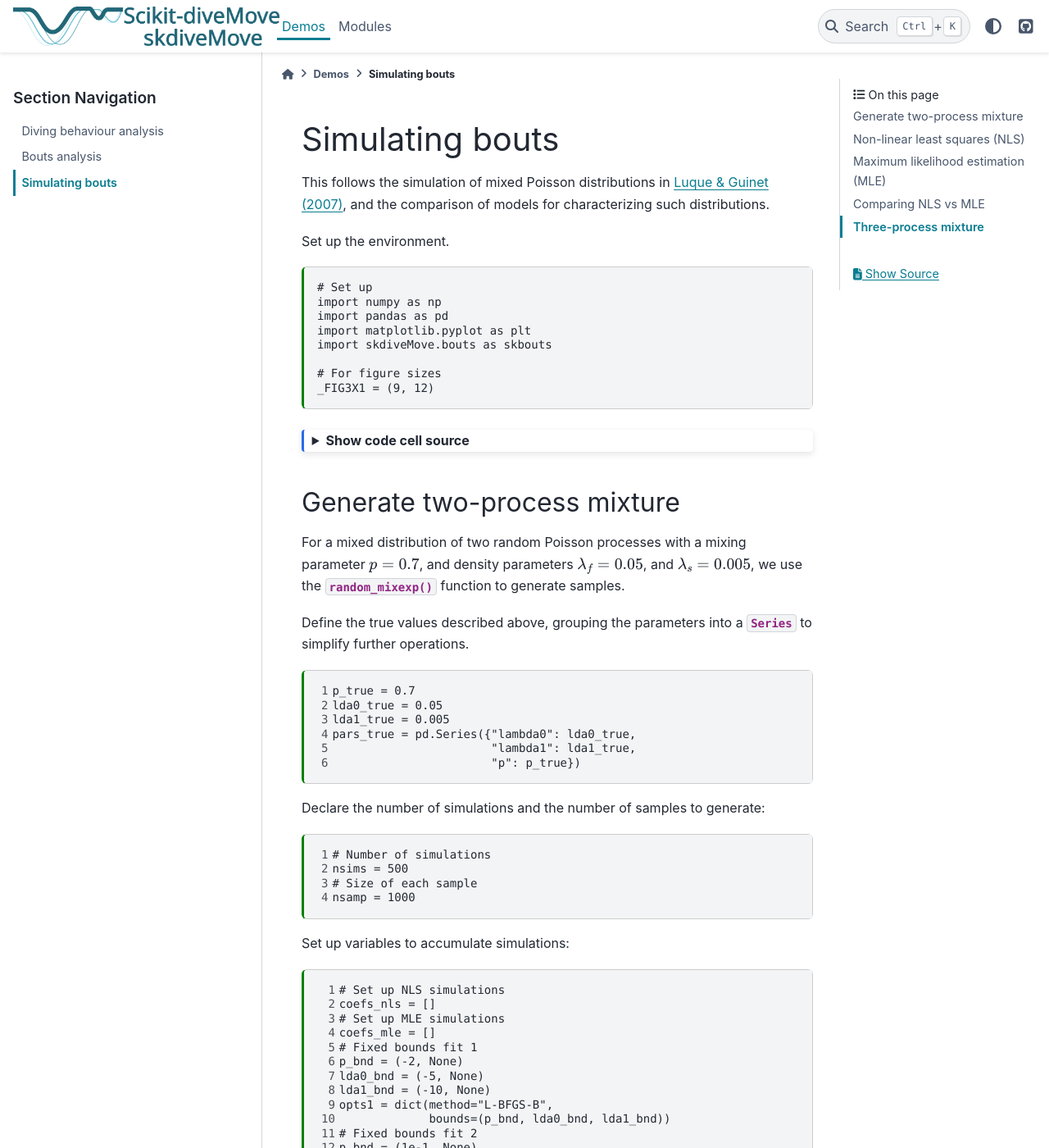
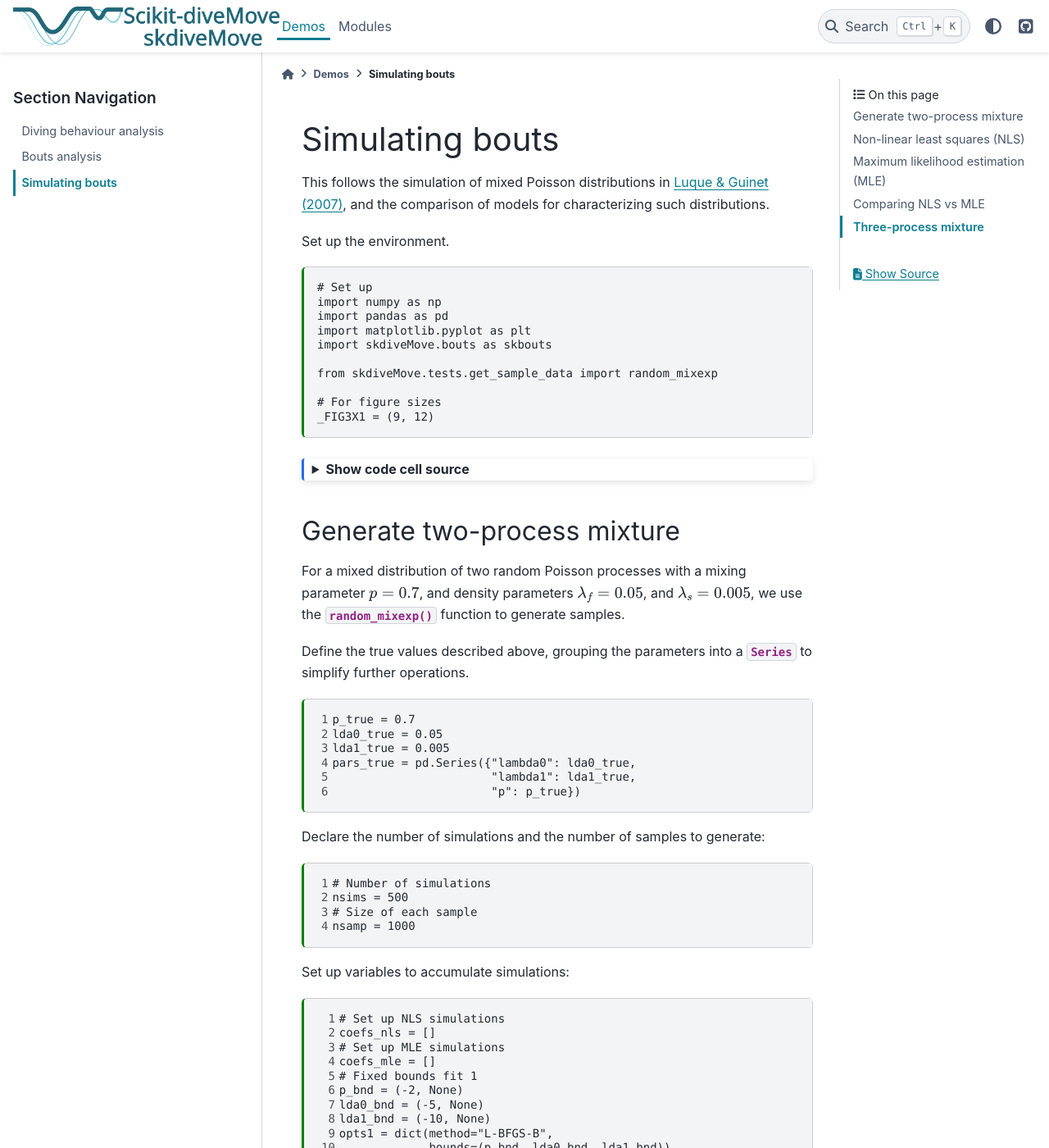
Before and after one commit to spluque/scikit-diveMove, a Sphinx documentation site: the page built from docs/source/demos/demo_simulbouts.md, in a window 1280 px wide and 1400 px high. Shown: the whole window at 82% size. Built offline with Sphinx 7.4.7 and the PyData theme 0.15.4, drawn with Linux system fonts in a browser that asks for light colours; some of the changed text lies outside the part shown.

Commit message:
Removed random_mixexp from the bouts subpackage where it is not needed

```diff
--- a/docs/source/demos/demo_simulbouts.md
+++ b/docs/source/demos/demo_simulbouts.md
@@ -23,6 +23,8 @@ import pandas as pd
 import matplotlib.pyplot as plt
 import skdiveMove.bouts as skbouts
 
+from skdiveMove.tests.get_sample_data import random_mixexp
+
 # For figure sizes
 _FIG3X1 = (9, 12)
 
@@ -44,7 +46,8 @@ np.set_printoptions(precision=3, sign="+")
 For a mixed distribution of two random Poisson processes with a mixing
 parameter {math}`p=0.7`, and density parameters {math}`\lambda_f=0.05`, and
 {math}`\lambda_s=0.005`, we use the
-{py:func}`~skdiveMove.bouts.random_mixexp` function to generate samples.
+{py:func}`~skdiveMove.tests.get_sample_data.random_mixexp` function to
+generate samples.
 
 Define the true values described above, grouping the parameters into a
 {py:class}`~pandas.Series` to simplify further operations.
```
Also changed, not shown: other parts of docs/source/demos/demo_simulbouts.md (+6 -6 lines), 1 other file.
